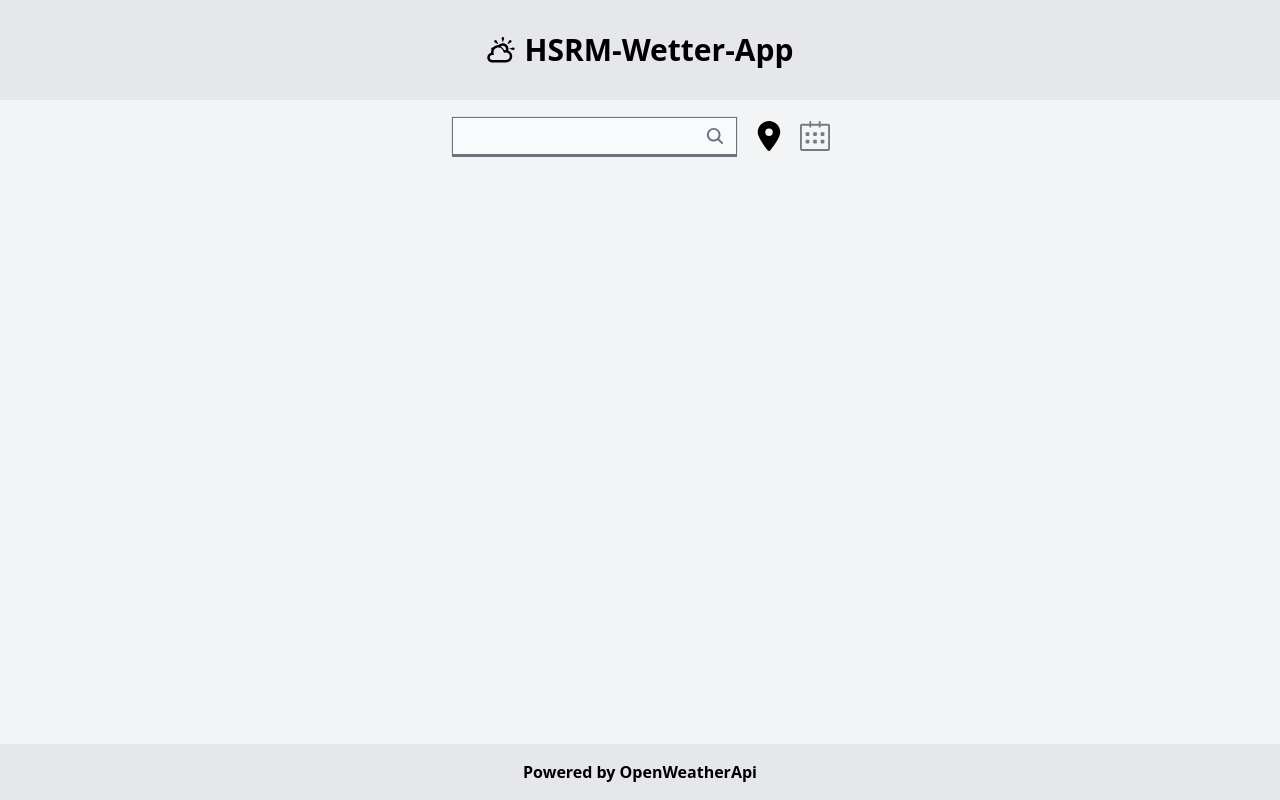
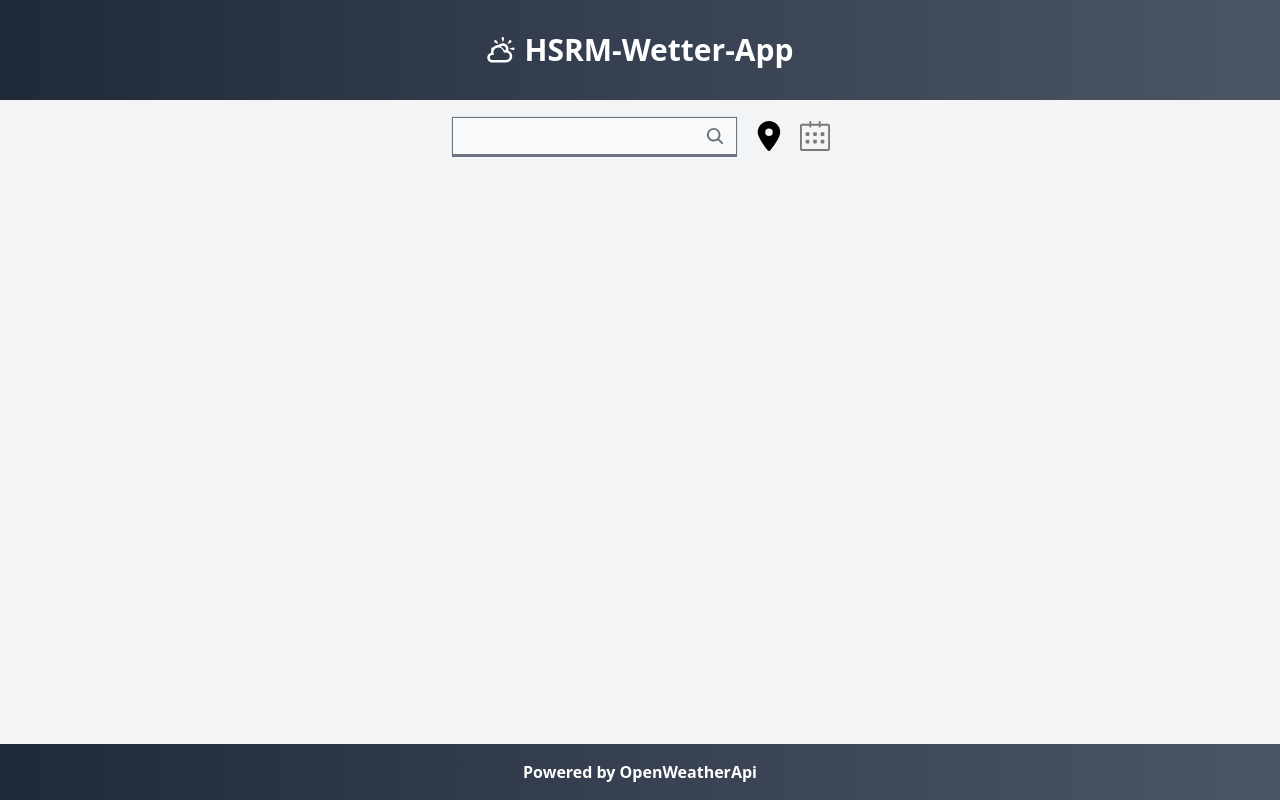
Before and after one commit to ata-shahid/weather-app, a Next.js app: page / in a window 1280 px wide. Built offline with nearby package versions, Linux system fonts and the light colour scheme.

Commit message:
Change cololr of Header and Footer

```diff
--- a/src/components/Footer.tsx
+++ b/src/components/Footer.tsx
@@ -1,7 +1,6 @@
-
 export default function Footer() {
     return (
-        <footer className="bg-gray-200 py-4 text-center">
+        <footer className="bg-gradient-to-r from-gray-800 via-gray-700 to-gray-600 py-4 text-center text-white">
             <p className="text-1xl font-bold">Powered by OpenWeatherApi</p>
         </footer>
     );
--- a/src/components/Header.tsx
+++ b/src/components/Header.tsx
@@ -1,20 +1,19 @@
 import { TiWeatherPartlySunny } from "react-icons/ti";
 import Link from "next/link";
 
-
 type Props = {};
 
-export default function Navbar({ }: Props) {
+export default function Navbar({}: Props) {
   return (
-    <header className="sticky top-0 z-50 bg-gray-200">
+    <nav className="sticky top-0 z-50 bg-gradient-to-r from-gray-800 via-gray-700 to-gray-600 text-white">
       <div className="h-[100px] flex justify-center items-center px-3">
         <div className="flex items-center justify-center gap-2">
           <div className="flex items-center justify-center">
             <TiWeatherPartlySunny className="text-3xl font-bold" />
           </div>
-          <Link href="http://localhost:3000" className="text-3xl font-bold">HSRM-Wetter-App</Link>
+          <Link href="http://localhost:3000" className="text-3xl font-bold text-white">HSRM-Wetter-App</Link>
         </div>
       </div>
-    </header>
+    </nav>
   );
 }
```
